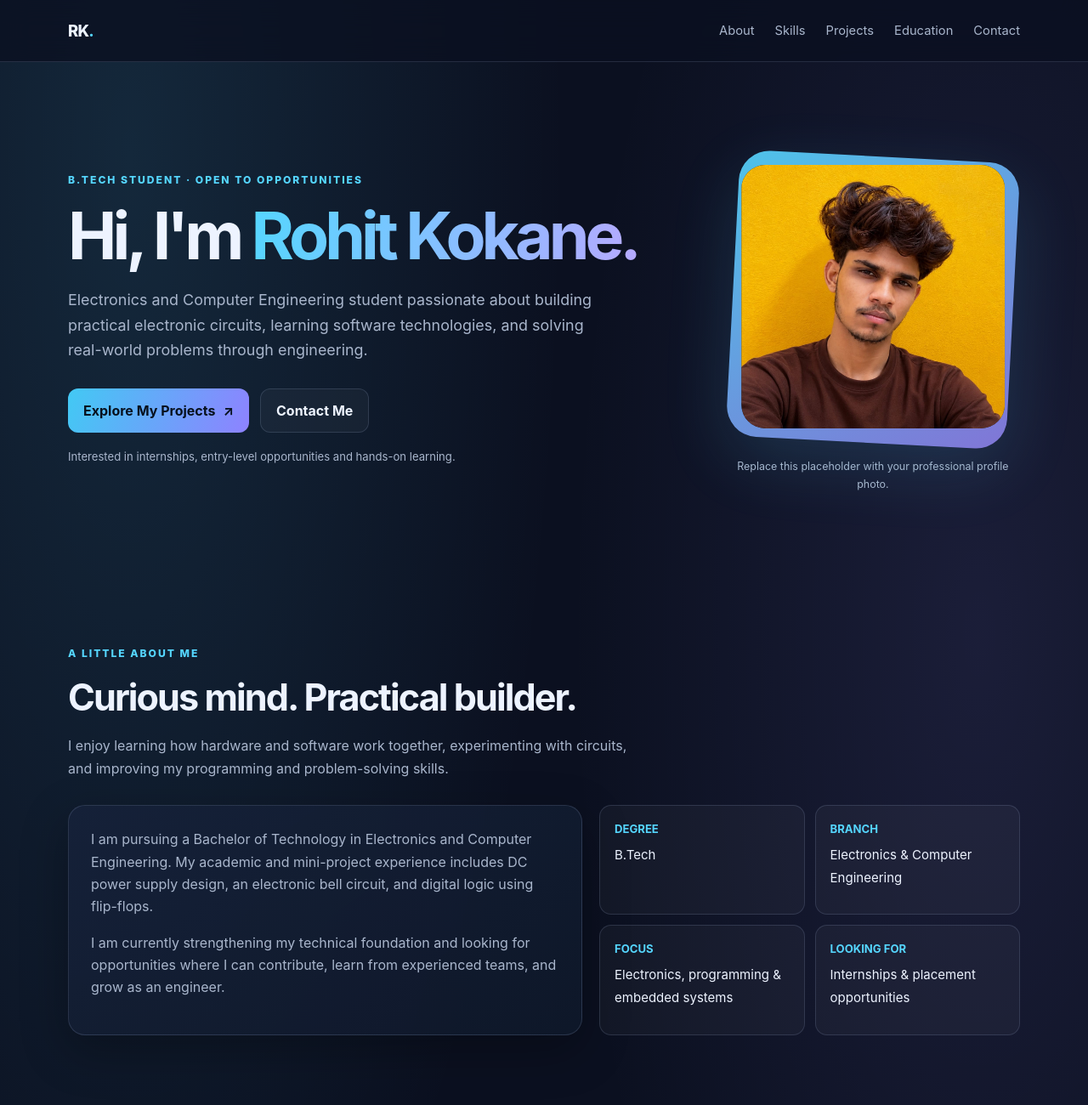
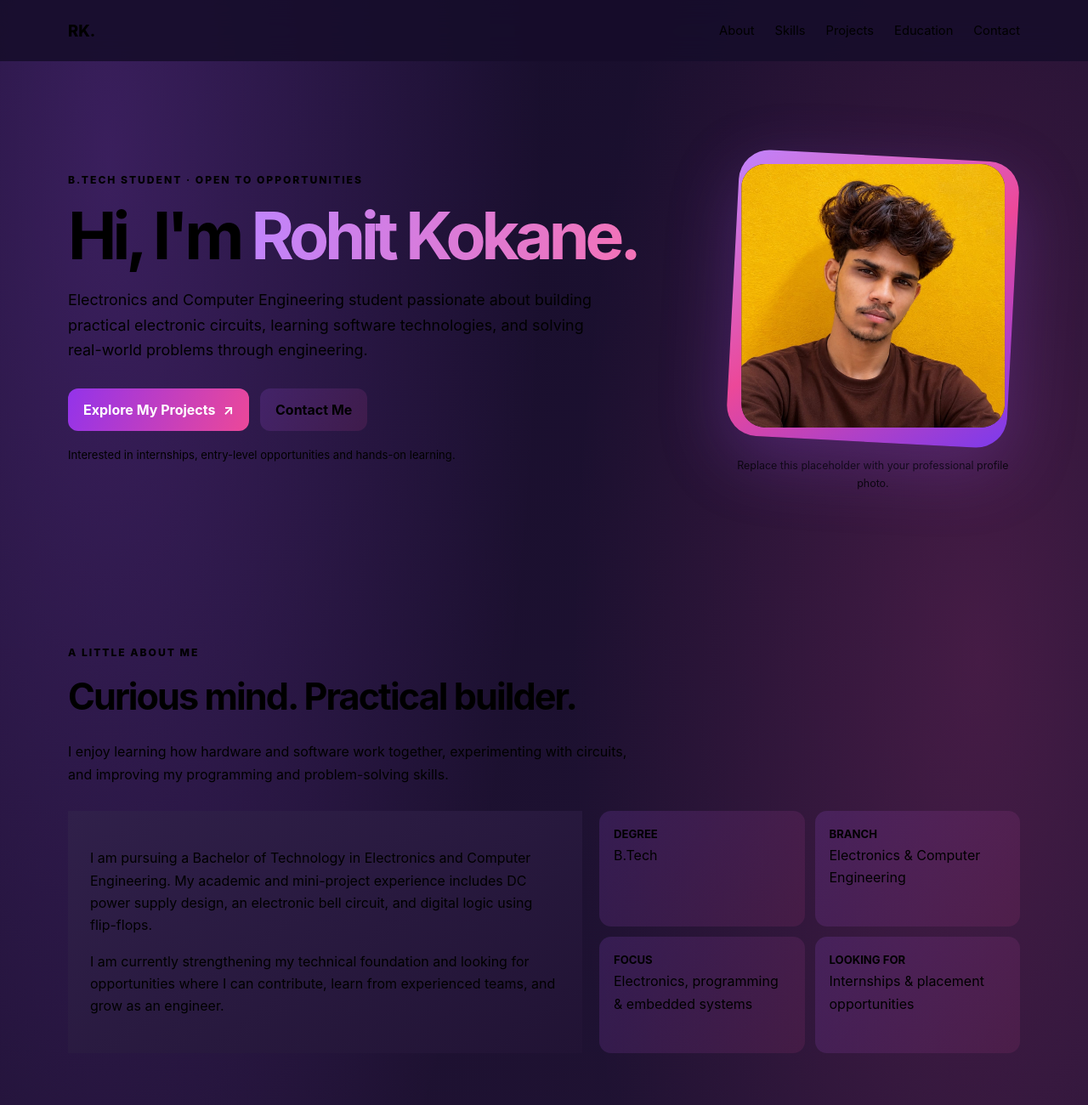
Before and after one commit to rohitkokane2006-del/rohitkokane2006, a plain HTML site: page index.html in a window 1280 px wide. Shown: the top 1300 px of the page at 85% size. Drawn offline with Linux system fonts and the light colour scheme.

Commit message:
Refactor CSS styles and variables in index.html
Updated CSS variables and styles for improved design.

```diff
--- a/index.html
+++ b/index.html
@@ -8,82 +8,349 @@
   <title>Rohit Kokane | Engineering Portfolio</title>
   <style>
     :root {
-      --bg: #0b1020;
-      --surface: #111a2e;
-      --surface-2: #16223a;
-      --text: #edf3ff;
-      --muted: #a9b6cc;
-      --accent: #55d6ff;
-      --accent-2: #9b8cff;
-      --line: rgba(172, 194, 230, .16);
-      --shadow: 0 18px 55px rgba(0,0,0,.28);
+
+:root {
+  --bg: #160D2B;
+  --surface: #211334;
+  --surface-2: #30204A;
+  --text: #F8F4FF;
+  --muted: #D0C2E5;
+  --accent: #C084FC;
+  --accent-2: #EC4899;
+  --line: rgba(216, 180, 254, .22);
+  --shadow: 0 18px 55px rgba(0,0,0,.35);
   --radius: 20px;
 }
+
 * { box-sizing: border-box; }
+
 html { scroll-behavior: smooth; }
+
 body {
-      margin: 0; background:
-        radial-gradient(ellipse at 12% 5%, rgba(85,214,255,.12), transparent 32rem),
-        radial-gradient(ellipse at 90% 20%, rgba(155,140,255,.11), transparent 30rem),
-        var(--bg);
-      color: var(--text); font-family: Inter, ui-sans-serif, system-ui, -apple-system, Segoe UI, Roboto, Arial, sans-serif;
+  margin: 0;
+  background:
+    radial-gradient(ellipse at 10% 5%, rgba(168,85,247,.24), transparent 32rem),
+    radial-gradient(ellipse at 90% 20%, rgba(236,72,153,.19), transparent 30rem),
+    linear-gradient(135deg, #160D2B, #211334, #190F30);
+  color: var(--text);
+  font-family: Inter, system-ui, Arial, sans-serif;
   line-height: 1.65;
 }
-    a { color: inherit; text-decoration: none; }
-    .container { width: min(1120px, calc(100% - 40px)); margin: auto; }
-    .nav-wrap { position: sticky; top: 0; z-index: 20; backdrop-filter: blur(16px); background: rgba(11,16,32,.78); border-bottom: 1px solid var(--line); }
-    nav { min-height: 72px; display: flex; align-items: center; justify-content: space-between; gap: 20px; }
-    .brand { font-weight: 800; letter-spacing: -.04em; font-size: 1.15rem; }
-    .brand span { color: var(--accent); }
-    .nav-links { display: flex; gap: 24px; align-items: center; color: var(--muted); font-size: .92rem; }
-    .nav-links a:hover, .text-link:hover { color: var(--accent); }
-    .menu-btn { display: none; background: transparent; border: 1px solid var(--line); color: var(--text); border-radius: 10px; padding: 8px 12px; }
-    .hero { display: grid; grid-template-columns: 1.35fr .65fr; align-items: center; gap: 55px; padding: 94px 0 86px; min-height: 610px; }
-    .eyebrow { color: var(--accent); text-transform: uppercase; letter-spacing: .16em; font-size: .76rem; font-weight: 800; }
-    h1 { font-size: clamp(2.7rem, 6vw, 5.2rem); line-height: 1.04; letter-spacing: -.065em; margin: 16px 0 20px; }
-    h1 .gradient { background: linear-gradient(100deg, var(--accent), #b6a9ff); -webkit-background-clip: text; background-clip: text; color: transparent; }
-    .lead { color: var(--muted); font-size: 1.12rem; max-width: 650px; }
-    .hero-actions { display: flex; flex-wrap: wrap; gap: 13px; margin-top: 30px; }
-    .btn { display: inline-flex; align-items: center; justify-content: center; gap: 9px; border-radius: 12px; padding: 12px 18px; font-weight: 750; border: 1px solid var(--line); transition: .2s ease; }
-    .btn-primary { background: linear-gradient(110deg, #42c9f4, #8e82ff); color: #07111e; border: 0; }
-    .btn:hover { transform: translateY(-3px); box-shadow: var(--shadow); }
-    .btn-secondary { background: rgba(255,255,255,.035); }
-    .portrait-shell { position: relative; width: min(330px, 100%); aspect-ratio: 1; margin: auto; padding: 10px; border-radius: 36px; background: linear-gradient(145deg, rgba(85,214,255,.9), rgba(155,140,255,.8)); transform: rotate(3deg); box-shadow: 0 25px 80px rgba(85,214,255,.14); }
-    .portrait-shell img { width: 100%; height: 100%; object-fit: cover; border-radius: 28px; background: #17243a; transform: rotate(-3deg); }
-    .photo-note { color: var(--muted); font-size: .78rem; text-align: center; margin-top: 18px; }
-    section { padding: 76px 0; scroll-margin-top: 75px; }
+
+a {
+  color: inherit;
+  text-decoration: none;
+}
+
+.container {
+  width: min(1120px, calc(100% - 40px));
+  margin: auto;
+}
+
+.nav-wrap {
+  position: sticky;
+  top: 0;
+  z-index: 20;
+  backdrop-filter: blur(16px);
+  background: rgba(22,13,43,.88);
+  border-bottom: 1px solid var(--line);
+}
+
+nav {
+  min-height: 72px;
+  display: flex;
+  align-items: center;
+  justify-content: space-between;
+  gap: 20px;
+}
+
+.brand {
+  font-weight: 800;
+  font-size: 1.15rem;
+}
+
+.brand span { color: var(--accent-2); }
+
+.nav-links {
+  display: flex;
+  gap: 24px;
+  align-items: center;
+  color: var(--muted);
+  font-size: .92rem;
+}
+
+.nav-links a:hover,
+.text-link:hover { color: var(--accent-2); }
+
+.menu-btn {
+  display: none;
+  background: transparent;
+  border: 1px solid var(--line);
+  color: var(--text);
+  border-radius: 10px;
+  padding: 8px 12px;
+}
+
+.hero {
+  display: grid;
+  grid-template-columns: 1.35fr .65fr;
+  align-items: center;
+  gap: 55px;
+  padding: 94px 0 86px;
+  min-height: 610px;
+}
+
+.eyebrow {
+  color: var(--accent-2);
+  text-transform: uppercase;
+  letter-spacing: .16em;
+  font-size: .76rem;
+  font-weight: 800;
+}
+
+h1 {
+  font-size: clamp(2.7rem, 6vw, 5.2rem);
+  line-height: 1.04;
+  letter-spacing: -.065em;
+  margin: 16px 0 20px;
+}
+
+h1 .gradient {
+  background: linear-gradient(100deg, #C084FC, #F472B6);
+  -webkit-background-clip: text;
+  background-clip: text;
+  color: transparent;
+}
+
+.lead {
+  color: var(--muted);
+  font-size: 1.12rem;
+  max-width: 650px;
+}
+
+.hero-actions {
+  display: flex;
+  flex-wrap: wrap;
+  gap: 13px;
+  margin-top: 30px;
+}
+
+.btn {
+  display: inline-flex;
+  align-items: center;
+  justify-content: center;
+  gap: 9px;
+  border-radius: 12px;
+  padding: 12px 18px;
+  font-weight: 750;
+  border: 1px solid var(--line);
+  transition: .2s ease;
+}
+
+.btn-primary {
+  background: linear-gradient(110deg, #9333EA, #EC4899);
+  color: #FFFFFF;
+  border: 0;
+}
+
+.btn-secondary {
+  background: linear-gradient(120deg,
+    rgba(168,85,247,.17),
+    rgba(236,72,153,.12));
+}
+
+.btn:hover {
+  transform: translateY(-3px);
+  box-shadow: var(--shadow);
+}
+
+.portrait-shell {
+  position: relative;
+  width: min(330px, 100%);
+  aspect-ratio: 1;
+  margin: auto;
+  padding: 10px;
+  border-radius: 36px;
+  background: linear-gradient(145deg, #C084FC, #EC4899, #7C3AED);
+  box-shadow: 0 25px 80px rgba(168,85,247,.25);
+  transform: rotate(3deg);
+}
+
+.portrait-shell img {
+  width: 100%;
+  height: 100%;
+  object-fit: cover;
+  border-radius: 28px;
+  background: #211334;
+  transform: rotate(-3deg);
+}
+
+.photo-note {
+  color: var(--muted);
+  font-size: .78rem;
+  text-align: center;
+  margin-top: 18px;
+}
+
+section {
+  padding: 76px 0;
+  scroll-margin-top: 75px;
+}
+
 .section-head { margin-bottom: 30px; }
-    .section-head h2 { font-size: clamp(1.9rem, 4vw, 2.7rem); letter-spacing: -.045em; margin: 6px 0 8px; }
-    .section-head p { color: var(--muted); max-width: 680px; margin: 0; }
-    .about-grid { display: grid; grid-template-columns: 1.1fr .9fr; gap: 20px; }
-    .panel, .card { background: linear-gradient(145deg, rgba(22,34,58,.9), rgba(15,24,42,.92)); border: 1px solid var(--line); border-radius: var(--radius); padding: 26px; box-shadow: var(--shadow); }
-    .panel p { color: var(--muted); margin-top: 0; }
-    .facts { display: grid; grid-template-columns: 1fr 1fr; gap: 12px; }
-    .fact { padding: 17px; border-radius: 14px; background: rgba(255,255,255,.035); border: 1px solid var(--line); }
-    .fact strong { display: block; color: var(--accent); font-size: .82rem; margin-bottom: 5px; }
-    .fact span { font-size: .94rem; }
-    .skills-grid { display: grid; grid-template-columns: repeat(3, 1fr); gap: 16px; }
+
+.section-head h2 {
+  font-size: clamp(1.9rem, 4vw, 2.7rem);
+  letter-spacing: -.045em;
+  margin: 6px 0 8px;
+}
+
+.section-head p {
+  color: var(--muted);
+  max-width: 680px;
+}
+
+.about-grid {
+  display: grid;
+  grid-template-columns: 1.1fr .9fr;
+  gap: 20px;
+}
+
+.panel, .card {
+  background: linear-gradient(145deg, #30204A, #211334);
+  border: 1px solid var(--line);
+  border-radius: var(--radius);
+  padding: 26px;
+  box-shadow: var(--shadow);
+}
+
+.panel p, .card p { color: var(--muted); }
+
+.facts {
+  display: grid;
+  grid-template-columns: 1fr 1fr;
+  gap: 12px;
+}
+
+.fact {
+  padding: 17px;
+  border-radius: 14px;
+  background: linear-gradient(120deg,
+    rgba(168,85,247,.16),
+    rgba(236,72,153,.10));
+  border: 1px solid var(--line);
+}
+
+.fact strong {
+  display: block;
+  color: var(--accent);
+  font-size: .82rem;
+}
+
+.skills-grid, .projects {
+  display: grid;
+  grid-template-columns: repeat(3, 1fr);
+  gap: 16px;
+}
+
 .skill-card h3, .card h3 { margin: 0 0 12px; }
-    .skill-card p, .card p { color: var(--muted); margin: 0; }
-    .chips { display: flex; flex-wrap: wrap; gap: 8px; margin-top: 16px; }
-    .chip { font-size: .82rem; color: #dce9ff; background: rgba(85,214,255,.08); border: 1px solid rgba(85,214,255,.2); padding: 6px 10px; border-radius: 999px; }
-    .projects { display: grid; grid-template-columns: repeat(3, 1fr); gap: 17px; }
-    .project-top { height: 125px; border-radius: 14px; margin-bottom: 19px; display: grid; place-items: center; background: linear-gradient(135deg, rgba(85,214,255,.17), rgba(155,140,255,.2)); border: 1px solid var(--line); }
+
+.chips {
+  display: flex;
+  flex-wrap: wrap;
+  gap: 8px;
+  margin-top: 16px;
+}
+
+.chip {
+  font-size: .82rem;
+  color: #F5E8FF;
+  background: linear-gradient(110deg,
+    rgba(147,51,234,.35),
+    rgba(236,72,153,.22));
+  border: 1px solid rgba(216,180,254,.3);
+  padding: 6px 10px;
+  border-radius: 999px;
+}
+
+.project-top {
+  height: 125px;
+  border-radius: 14px;
+  margin-bottom: 19px;
+  display: grid;
+  place-items: center;
+  background: linear-gradient(135deg, #6D28D9, #EC4899);
+  border: 1px solid var(--line);
+}
+
 .project-icon { font-size: 2.4rem; }
-    .project-type { color: var(--accent); font-size: .75rem; text-transform: uppercase; letter-spacing: .13em; font-weight: 800; }
+
+.project-type {
+  color: #F0ABFC;
+  font-size: .75rem;
+  text-transform: uppercase;
+  letter-spacing: .13em;
+  font-weight: 800;
+}
+
 .project-card p { min-height: 92px; }
-    .project-card .chips { margin-bottom: 18px; }
-    .timeline { border-left: 1px solid rgba(85,214,255,.4); margin-left: 8px; padding-left: 24px; }
-    .timeline-item { position: relative; padding: 0 0 22px; }
-    .timeline-item::before { content: ""; position: absolute; width: 11px; height: 11px; border-radius: 50%; background: var(--accent); left: -30px; top: 8px; box-shadow: 0 0 0 5px rgba(85,214,255,.1); }
-    .timeline-item h3 { margin: 0 0 4px; }
-    .timeline-item p { margin: 0; color: var(--muted); }
-    .contact-box { display: flex; align-items: center; justify-content: space-between; gap: 25px; padding: 32px; border-radius: var(--radius); background: linear-gradient(110deg, rgba(85,214,255,.13), rgba(155,140,255,.13)); border: 1px solid var(--line); }
-    .contact-box p { color: var(--muted); margin: 5px 0 0; }
-    footer { padding: 28px 0 38px; border-top: 1px solid var(--line); color: var(--muted); font-size: .88rem; text-align: center; }
-    .small-note { font-size: .82rem; color: var(--muted); }
+
+.timeline {
+  border-left: 1px solid #C084FC;
+  margin-left: 8px;
+  padding-left: 24px;
+}
+
+.timeline-item {
+  position: relative;
+  padding: 0 0 22px;
+}
+
+.timeline-item::before {
+  content: "";
+  position: absolute;
+  width: 11px;
+  height: 11px;
+  border-radius: 50%;
+  background: #EC4899;
+  left: -30px;
+  top: 8px;
+}
+
+.timeline-item p { color: var(--muted); }
+
+.contact-box {
+  display: flex;
+  align-items: center;
+  justify-content: space-between;
+  gap: 25px;
+  padding: 32px;
+  border-radius: var(--radius);
+  background: linear-gradient(120deg, #39205B, #5B235B, #30204A);
+  border: 1px solid var(--line);
+}
+
+.contact-box p { color: var(--muted); }
+
+footer {
+  padding: 28px 0 38px;
+  border-top: 1px solid var(--line);
+  color: var(--muted);
+  text-align: center;
+}
+
+.small-note {
+  font-size: .82rem;
+  color: var(--muted);
+}
+
 @media (max-width: 850px) {
-      .hero { grid-template-columns: 1fr; text-align: center; padding-top: 65px; gap: 42px; }
+  .hero {
+    grid-template-columns: 1fr;
+    text-align: center;
+    padding-top: 65px;
+    gap: 42px;
+  }
   .lead { margin-inline: auto; }
   .hero-actions { justify-content: center; }
   .portrait-shell { width: 260px; grid-row: 1; }
@@ -91,15 +358,28 @@
   .skills-grid, .projects { grid-template-columns: 1fr 1fr; }
   .contact-box { align-items: flex-start; flex-direction: column; }
 }
+
 @media (max-width: 600px) {
   .container { width: min(100% - 28px, 1120px); }
   .menu-btn { display: block; }
-      .nav-links { display: none; position: absolute; top: 72px; left: 0; right: 0; padding: 18px 22px; background: #101a2d; border-bottom: 1px solid var(--line); flex-direction: column; align-items: flex-start; }
+  .nav-links {
+    display: none;
+    position: absolute;
+    top: 72px;
+    left: 0;
+    right: 0;
+    padding: 18px 22px;
+    background: #211334;
+    border-bottom: 1px solid var(--line);
+    flex-direction: column;
+    align-items: flex-start;
+  }
   .nav-links.open { display: flex; }
   .skills-grid, .projects, .facts { grid-template-columns: 1fr; }
   section { padding: 58px 0; }
   .project-card p { min-height: auto; }
   .hero { min-height: auto; }
+}
     }
   </style>
 </head>
```
Lines whose indentation alone changed are shown as unchanged.
